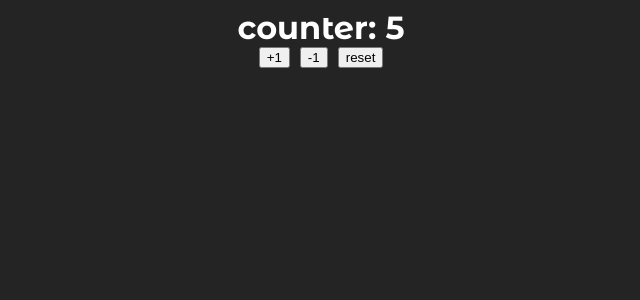
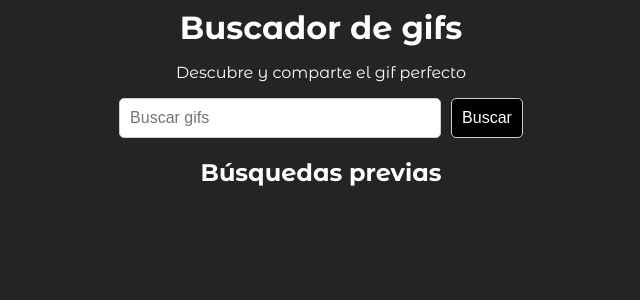
Before and after one commit to CrisRD2/GifsApp, a React (Vite) app: page / in a window 1280 px wide. Shown: the top 300 px of the page, without its empty margins (319-959 px from the left). Built offline with nearby package versions, Linux system fonts and the light colour scheme.

Commit message:
Custom hooks

```diff
--- a/src/counter/components/MyCounterApp.tsx
+++ b/src/counter/components/MyCounterApp.tsx
@@ -1,11 +1,10 @@
 import React, { useState } from 'react'
+import { useCounter } from '../hooks/useCounter'
 
 export const MyCounterApp = () => {
 
-    const [counter, setCounter] = useState(5);
-    const handleAdd = () => { setCounter(counter + 1)};
-    const handleSubtract = () => {setCounter(counter - 1) };
-    const handleReset = () => {setCounter(5)};
+    const {counter, handleAdd, handleSubtract, handleReset} = useCounter();
+
 
     return (
         <div style={{ display: 'flex', flexDirection: 'column', alignItems: 'center' }}>
--- /dev/null
+++ b/src/counter/hooks/useCounter.tsx
@@ -0,0 +1,20 @@
+import React, { useState } from 'react'
+/* Usamos el use para indicar que es un hook */
+export const useCounter = (initialValue:number = 10) => {
+          const [counter, setCounter] = useState(initialValue);
+
+  const handleAdd = () => { setCounter(counter + 1)};
+    const handleSubtract = () => {setCounter(counter - 1) };
+    const handleReset = () => {setCounter(initialValue)};
+
+   /* Devuelvo un objeto con datos y funciones para que
+   otros componentes puedan utilizarlos*/
+    return {
+        //Values
+        counter,
+        //Methods / actions
+        handleAdd,
+        handleSubtract,
+        handleReset
+    }
+}
--- a/src/main.tsx
+++ b/src/main.tsx
@@ -5,6 +5,7 @@ import { GifsApp } from './GifsApp'
 import { MyCounterApp } from "./counter/components/MyCounterApp";
 createRoot(document.getElementById('root')!).render(
   <StrictMode>
-   <MyCounterApp />
-  </StrictMode>,
+   {/* <MyCounterApp /> */}
+   <GifsApp></GifsApp>
+   </StrictMode>,
 )
```
